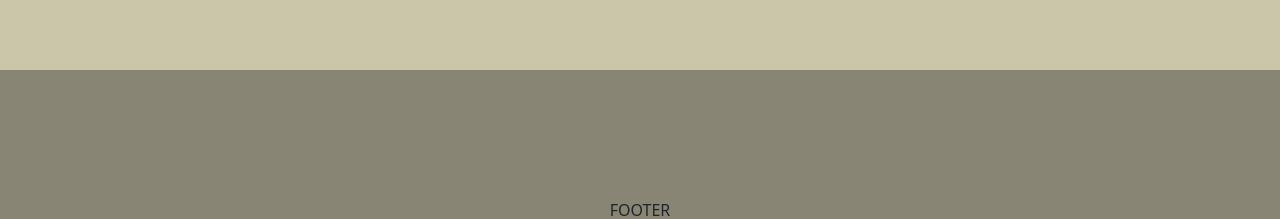
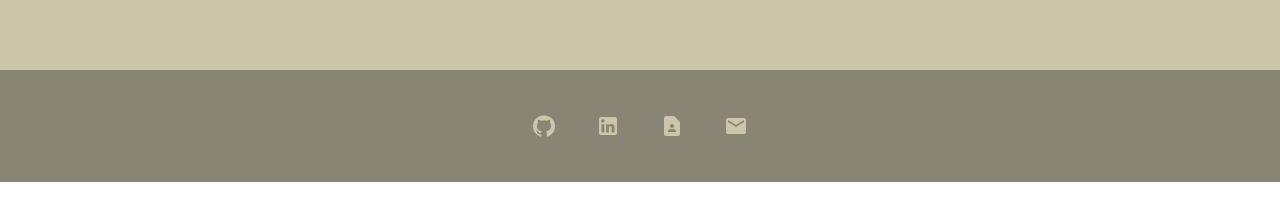
Before and after one commit to Lechuza7/portfolio, a React (Create React App) app: page / in a window 1280 px wide. Shown: the part 2411-2630 px from the top of the page. After the commit the page ends 2593 px from the top, so only its background shows below. Built offline with nearby package versions, Linux system fonts and the light colour scheme.

Commit message:
Footer and minors

```diff
--- a/src/components/About.jsx
+++ b/src/components/About.jsx
@@ -98,7 +98,6 @@ function About() {
         >
           <Button
             href="https://github.com/Lechuza7"
-            color="secondary"
             target="_blank"
             sx={{ textTransform: "none", color: "#CBC5AA", height: "3rem" }}
           >
@@ -221,7 +220,6 @@ function About() {
         >
           <Button
             href="https://github.com/Lechuza7"
-            color="secondary"
             target="_blank"
             sx={{ textTransform: "none", color: "#CBC5AA", height: "3rem" }}
           >
--- a/src/components/Footer.jsx
+++ b/src/components/Footer.jsx
@@ -1,10 +1,64 @@
-import React from 'react'
+import React, { useContext, useEffect, useState } from "react";
+import { LangContext } from "../contexts/LangContext";
+import { Box, Button, Typography } from "@mui/material";
+import GitHubIcon from "@mui/icons-material/GitHub";
+import LinkedInIcon from "@mui/icons-material/LinkedIn";
+import CvIcon from '@mui/icons-material/ContactPage';
+import MailIcon from '@mui/icons-material/Mail';
 
 function Footer() {
-  return (
-    <div id="my-projects" style={{ backgroundColor: "#898574", paddingTop: "8rem"}} >FOOTER
-      </div>
+  const [lang, setLang] = useState(undefined);
+  const language = useContext(LangContext);
+
+  useEffect(() => {
+    setLang(language);
+  }, [language]);
+
+  return lang?.lang === "esp" ? (
+    <div
+      id="my-projects"
+      style={{ backgroundColor: "#898574", paddingTop: "2rem", paddingBottom: "2rem" }}
+    >
+      <Box
+        sx={{
+          display: "flex",
+          flexDirection: "row",
+          justifyContent: "center",
+        }}
+      >
+        <Button
+          href="https://github.com/Lechuza7"
+          target="_blank"
+          sx={{ textTransform: "none", color: "#CBC5AA", height: "3rem" }}
+        >
+          <GitHubIcon></GitHubIcon>
+        </Button>
+        <Button
+          href="https://www.linkedin.com/in/marccuestacarabasa/"
+          target="_blank"
+          sx={{ textTransform: "none", color: "#CBC5AA", height: "3rem" }}
+        >
+          <LinkedInIcon></LinkedInIcon>
+        </Button>
+        <Button
+          href="https://drive.google.com/file/d/1PTuQe1dVNhQAGwfCPsskgDcudIxCNJGL/view?usp=sharing"
+          target="_blank"
+          sx={{ textTransform: "none", color: "#CBC5AA", height: "3rem" }}
+        >
+          <CvIcon></CvIcon>
+        </Button>
+        <Button
+          href="mailto:marc.cuestacarabasa@gmail.com"
+          target="_blank"
+          sx={{ textTransform: "none", color: "#CBC5AA", height: "3rem" }}
+        >
+          <MailIcon></MailIcon>
+        </Button>
+      </Box>
+    </div>
+  ): (
+    <div>en prusés</div>
   )
 }
 
-export default Footer
+export default Footer;
--- a/src/components/NavBar.jsx
+++ b/src/components/NavBar.jsx
@@ -8,7 +8,6 @@ import Menu from "@mui/material/Menu";
 import MenuIcon from "@mui/icons-material/Menu";
 import Container from "@mui/material/Container";
 import Button from "@mui/material/Button";
-import LaptopMacIcon from "@mui/icons-material/LaptopMac";
 import MenuItem from "@mui/material/MenuItem";
 import { LangContext } from "../contexts/LangContext";
 
--- a/src/components/UI/ScrollButton.jsx
+++ b/src/components/UI/ScrollButton.jsx
@@ -20,8 +20,6 @@ const ScrollButton = () =>{
     window.scrollTo({
       top: 0,
       behavior: 'smooth'
-      /* you can also use 'auto' behaviour
-         in place of 'smooth' */
     });
   };
 
--- a/src/components/UI/ScrollButtonStyles.js
+++ b/src/components/UI/ScrollButtonStyles.js
@@ -12,7 +12,7 @@ export const Content = styled.div`
 
 export const Button = styled.div`
   position: fixed;
-  width: 90%;
+  width: 85%;
   left: 50%;
   bottom: 40px;
   height: 20px;
```
